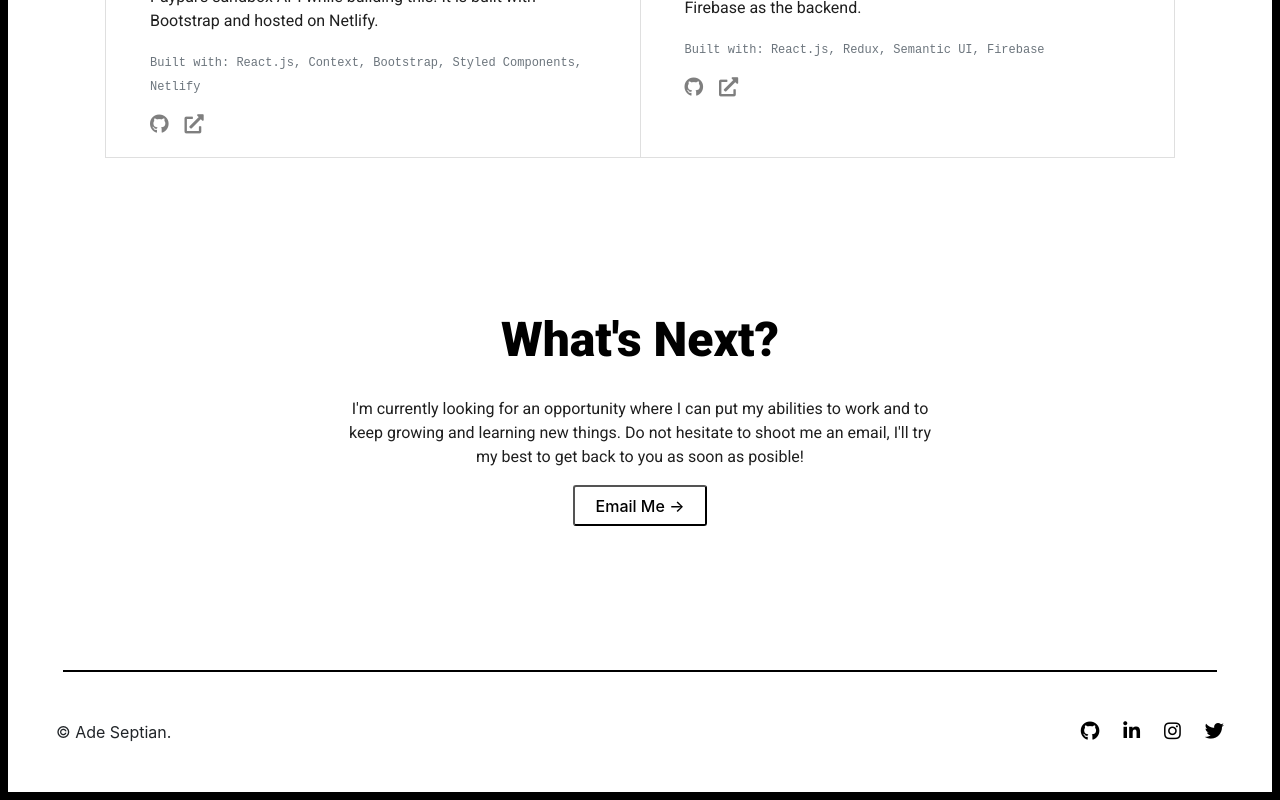
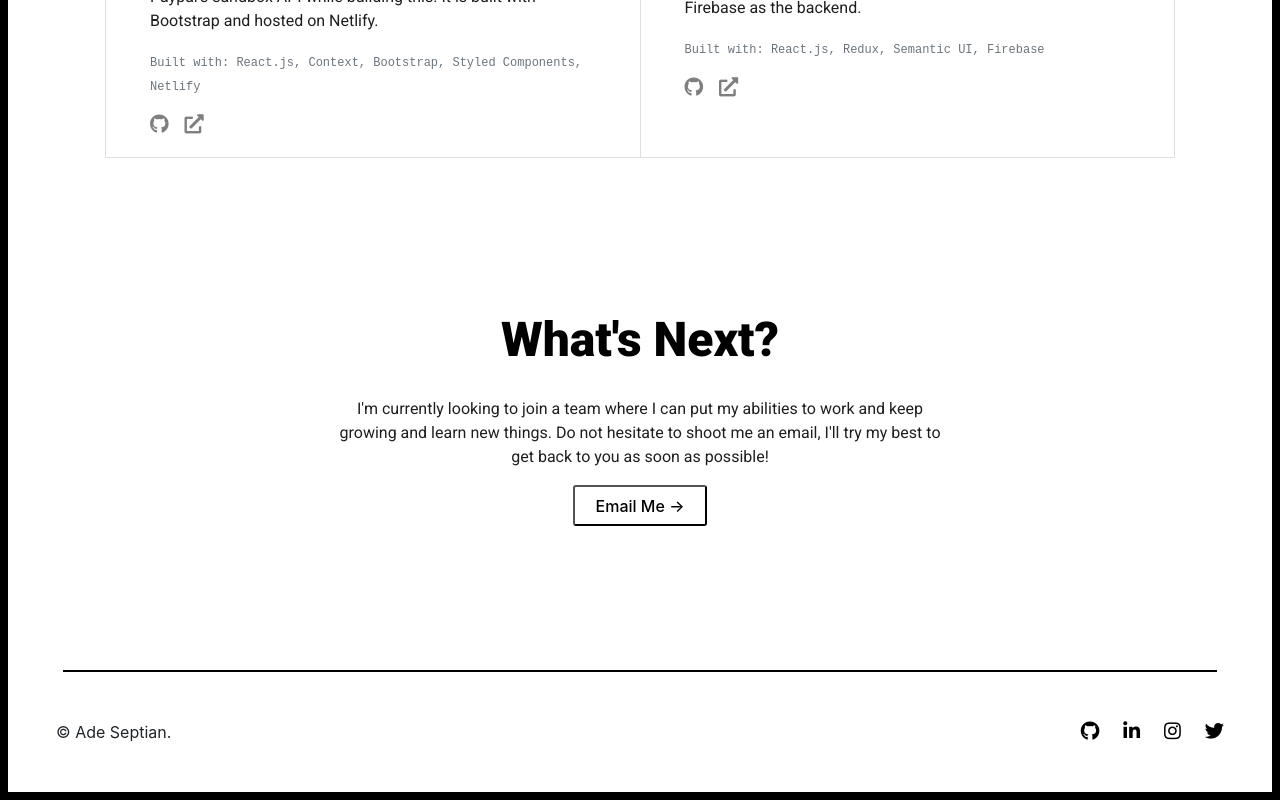
Before and after one commit to septynade/v3, a React (Create React App) app: page / in a window 1280 px wide. Shown: the part 2880-3680 px from the top of the page. Built offline with nearby package versions, Linux system fonts and the light colour scheme; a web font is replaced by a local one.

Commit message:
fixed some wordings

```diff
--- a/src/components/Contact.js
+++ b/src/components/Contact.js
@@ -8,10 +8,10 @@ const Contact = () => {
         <Col>
           <h1 className='text-center section-title'>What's Next?</h1>
           <p className='text-center text-body'>
-            I'm currently looking for an opportunity where I can put my
-            abilities to work and to keep growing and learning new things. Do
-            not hesitate to shoot me an email, I'll try my best to get back to
-            you as soon as posible!
+            I'm currently looking to join a team where I can put my abilities to
+            work and keep growing and learn new things. Do not hesitate to shoot
+            me an email, I'll try my best to get back to you as soon as
+            possible!
           </p>
           <a href='mailto:septynade@gmail.com' target='blank'>
             <button className='btn-white d-block mx-auto'>Email Me →</button>
```
